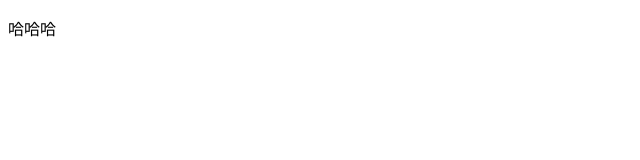
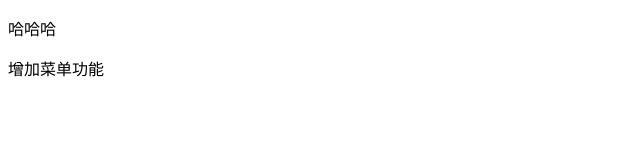
Before and after one commit to zhangbiaobiao/umall, a plain HTML site: page a.html in a window 1280 px wide. Shown: the whole page, without its empty margins (0-640 px from the left). Drawn offline with Linux system fonts and the light colour scheme.

Commit message:
新增菜单功能

```diff
--- a/a.html
+++ b/a.html
@@ -9,6 +9,7 @@
 <body>
     <div>
         <p>哈哈哈</p>
+        <span>增加菜单功能</span>
     </div>
 </body>
 </html>
```
